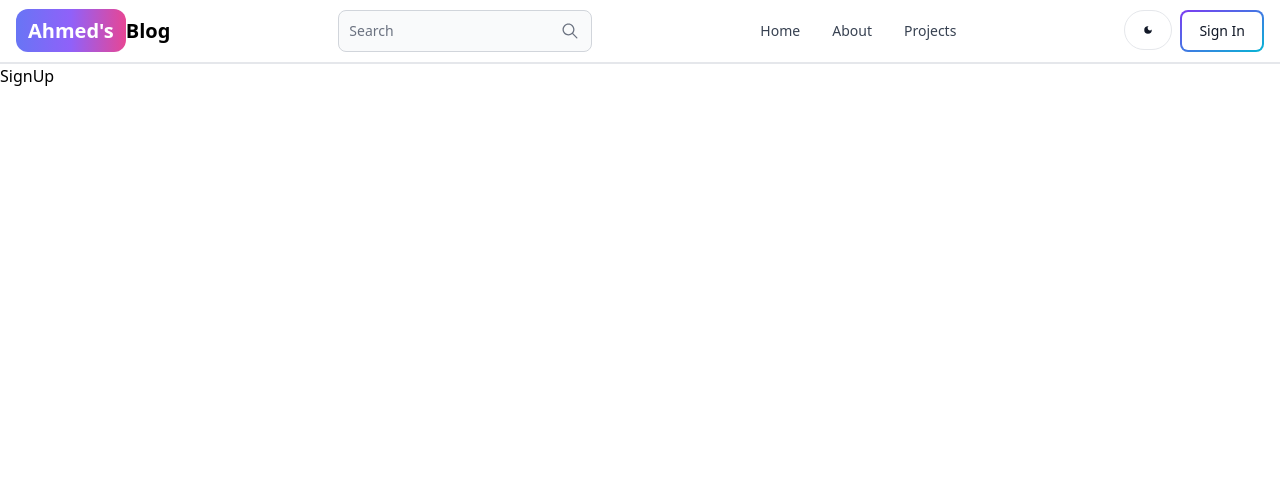
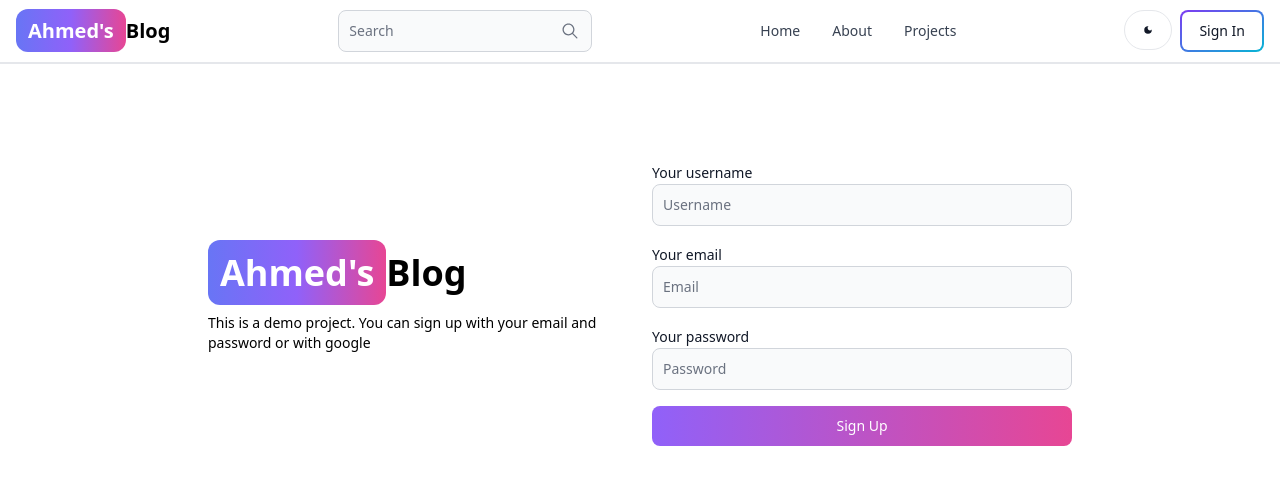
Before and after one commit to ahmedbjd/MERN_Blog, a React (Vite) app in the folder client/: page /sign-up in a window 1280 px wide. Shown: the top 484 px of the page. Built offline with nearby package versions, Linux system fonts and the light colour scheme.

Commit message:
create signup ui

```diff
--- a/client/package.json
+++ b/client/package.json
@@ -13,7 +13,8 @@
     "flowbite-react": "^0.7.5",
     "react": "^18.2.0",
     "react-dom": "^18.2.0",
-    "react-icons": "^5.0.1"
+    "react-icons": "^5.0.1",
+    "react-router-dom": "^6.22.3"
   },
   "devDependencies": {
     "@types/react": "^18.2.66",
--- a/client/src/pages/SignUp.jsx
+++ b/client/src/pages/SignUp.jsx
@@ -1,9 +1,45 @@
+import { Button, Label, TextInput } from 'flowbite-react'
 import React from 'react'
+import { Link } from 'react-router-dom'
 
 const SignUp = () => {
   return (
-    <div>
-      SignUp
+    <div className='min-h-screen mt-20'>
+     <div className='max-w-4xl p-4 flex flex-col mx-auto md:flex-row items-center gap-6 max-md:w-full'>
+           <div className='flex-1'>
+        <Link to='/' className='font-semibold dark:text-white whitespace-nowrap text-4xl'>
+        <span className='bg-gradient-to-r from-indigo-500 via-purple-500 to-pink-500 rounded-xl py-2 px-3 text-white'>Ahmed's</span>
+        <span>Blog</span>
+      </Link>
+       <p className='mt-5 text-sm'>This is a demo project. You can sign up with your email and password or with google</p>
+      </div>
+      <div className='flex-1'>
+        <form className='flex flex-col gap-4'>
+          <div>
+            <Label value='Your username' />
+            <TextInput
+              placeholder='Username'
+              type='text'
+            />
+          </div>
+          <div>
+            <Label value='Your email' />
+            <TextInput
+              placeholder='Email'
+              type='text'
+            />
+          </div>
+          <div>
+            <Label value='Your password' />
+            <TextInput
+              placeholder='Password'
+              type='text'
+            />
+          </div>
+          <Button gradientDuoTone='purpleToPink' type='submit'>Sign Up</Button>
+        </form>
+      </div>
+     </div>
     </div>
   )
 }
```
Also changed, not shown: 1 other file (tests, documents, lock files or other folders).
